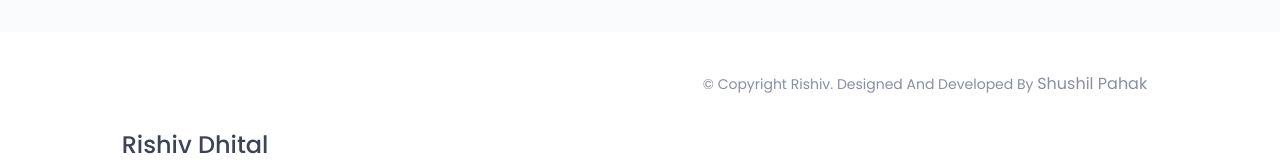
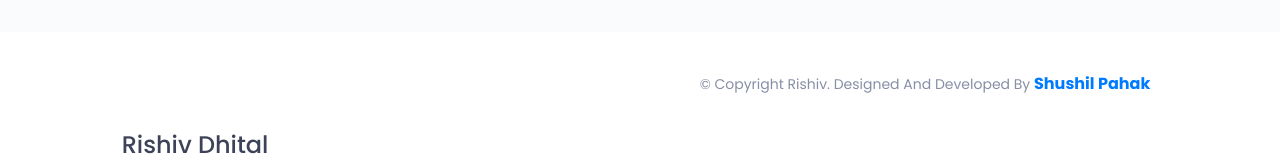
Before and after one commit to sushilonweb/hello, a plain HTML site: page index.html in a window 1280 px wide. Shown: the part 3363-3523 px from the top of the page. Drawn offline with nearby package versions, Linux system fonts and the light colour scheme.

Commit message:
Update index.html

```diff
--- a/index.html
+++ b/index.html
@@ -549,7 +549,8 @@
 			<div class="container">
 				<div class="hm-footer-copyright text-center">
 					<p>
-						&copy; copyright Rishiv. Designed and developed by <a href="https://shushilpahak.com.np" target="_blank">Shushil Pahak</a>
+						&copy; copyright Rishiv. Designed and developed by <a href="https://shushilpathak.com.np" target="_blank" style="font-weight: bold; color: #007BFF;">Shushil Pahak</a>
+
 
 					</p><!--/p-->
 				</div><!--/.text-center-->
```
